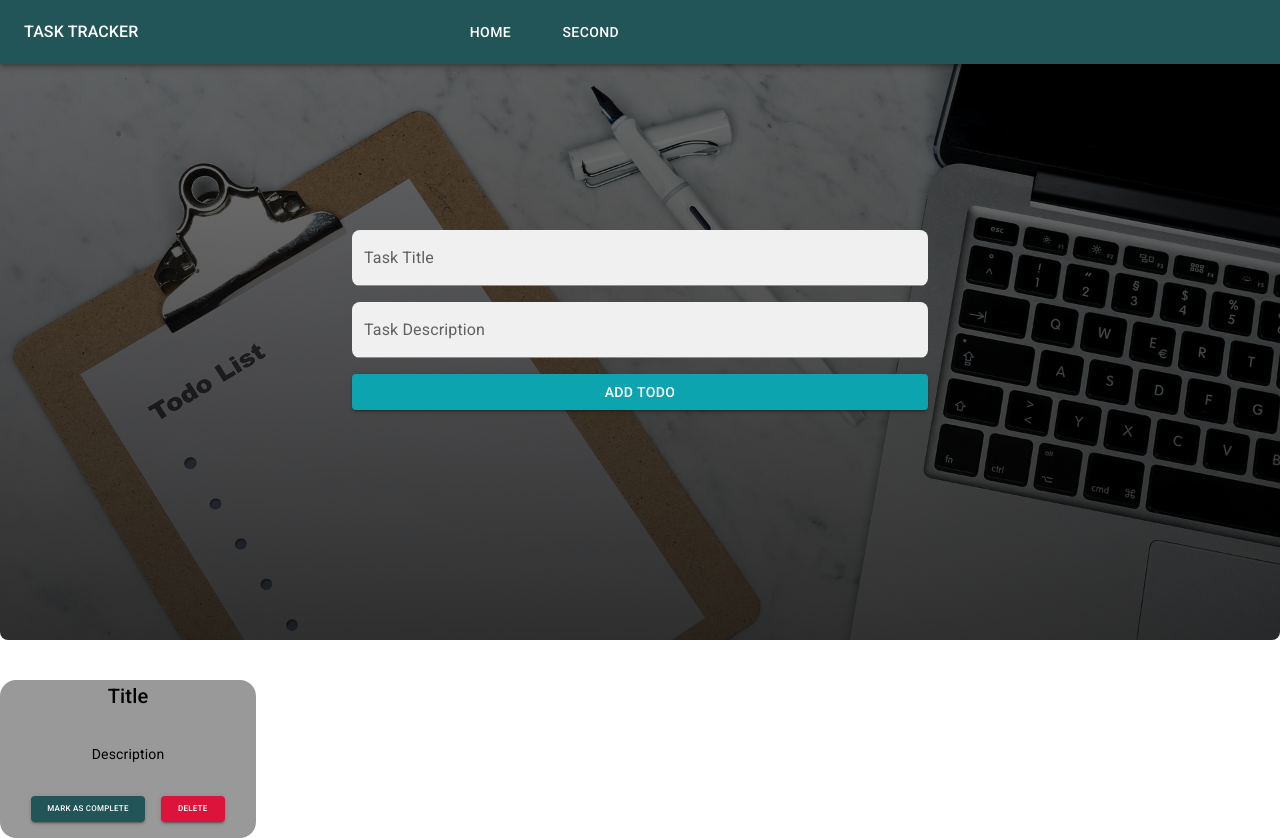
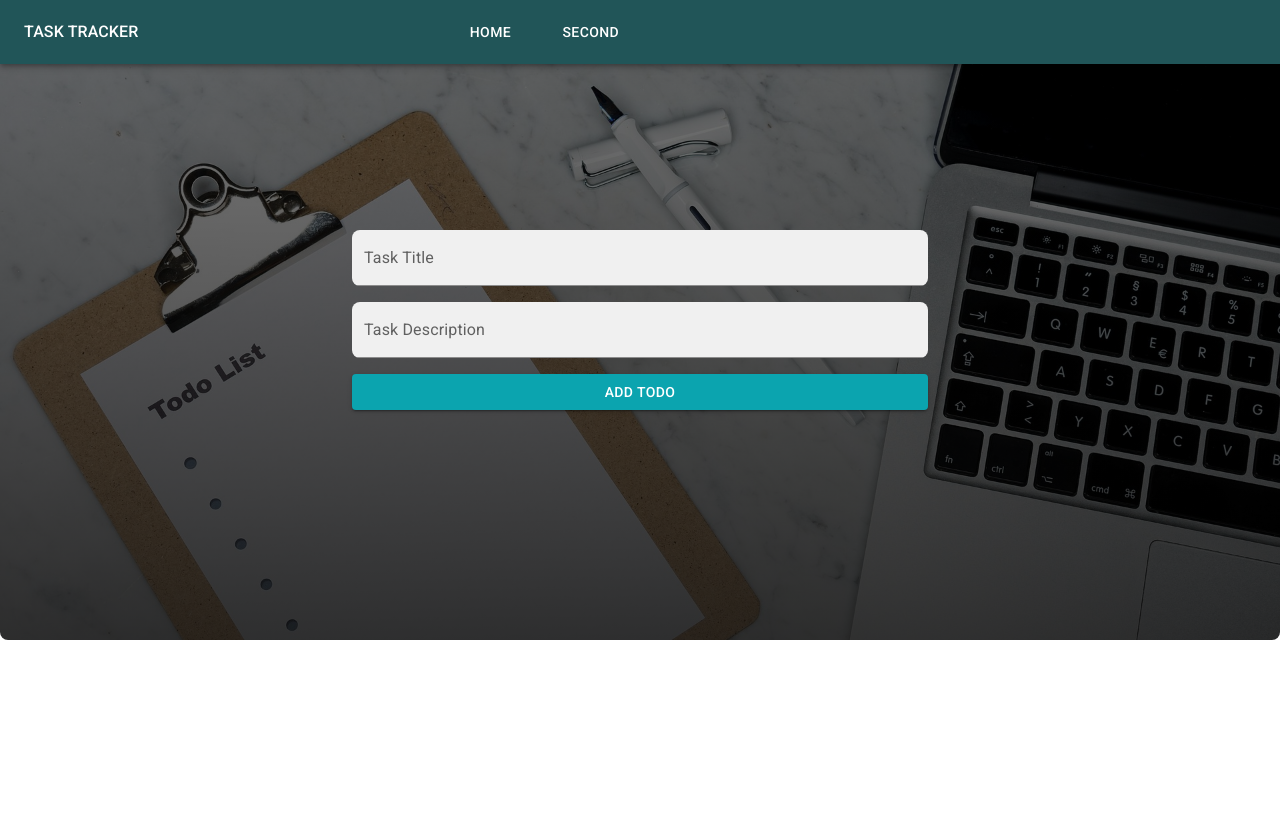
Before and after one commit to Naominm/TaskTracking, a React (Vite) app: page /dashboard in a window 1280 px wide. After the commit the page ends 800 px from the top, so only its background shows below. Built offline with nearby package versions, Linux system fonts and the light colour scheme.

Commit message:
Add todo functionality

```diff
--- a/src/components/Hero.tsx
+++ b/src/components/Hero.tsx
@@ -1,12 +1,14 @@
+import useTaskStore from "../store/taskStore";
 import { Box, Button, TextField } from "@mui/material";
 import { useState } from "react";
 import HeroBg from "../assets/login.jpg";
 function Hero() {
+  const addTask = useTaskStore((state) => state.addTask);
   const [title, setTitle] = useState("");
   const [description, setDescription] = useState("");
   function handleSubmit(e: React.FormEvent<HTMLFormElement>) {
     e.preventDefault();
-    console.log("Task Submitted:", { title, description });
+    addTask({ title, description });
   }
   return (
     <Box
--- a/src/components/TodoItem.tsx
+++ b/src/components/TodoItem.tsx
@@ -1,7 +1,12 @@
+import useTaskStore from "../store/taskStore";
 import { Box, Button, Typography } from "@mui/material";
 function TodoList() {
+  const tasks = useTaskStore((state) => state.tasks);
   return (
+    <>
+      {tasks.map((task, index) => (
         <Box
+          key={index}
           component="div"
           sx={{
             width: "20%",
@@ -15,12 +20,15 @@ function TodoList() {
             pb: 2,
           }}
         >
-      <Typography variant="h6">Title</Typography>
-      <Typography variant="body2">Description</Typography>
+          <Typography variant="h6">{task.title}</Typography>
+          <Typography variant="body2">{task.description}</Typography>
           <Box sx={{ display: "flex", gap: "1rem" }}>
             <Button
               variant="contained"
-          sx={{ backgroundColor: "var(--secondary-color)", fontSize: "0.5rem" }}
+              sx={{
+                backgroundColor: "var(--secondary-color)",
+                fontSize: "0.5rem",
+              }}
             >
               mark As Complete
             </Button>
@@ -32,6 +40,8 @@ function TodoList() {
             </Button>
           </Box>
         </Box>
+      ))}
+    </>
   );
 }
 
```
Lines whose indentation alone changed are shown as unchanged.
